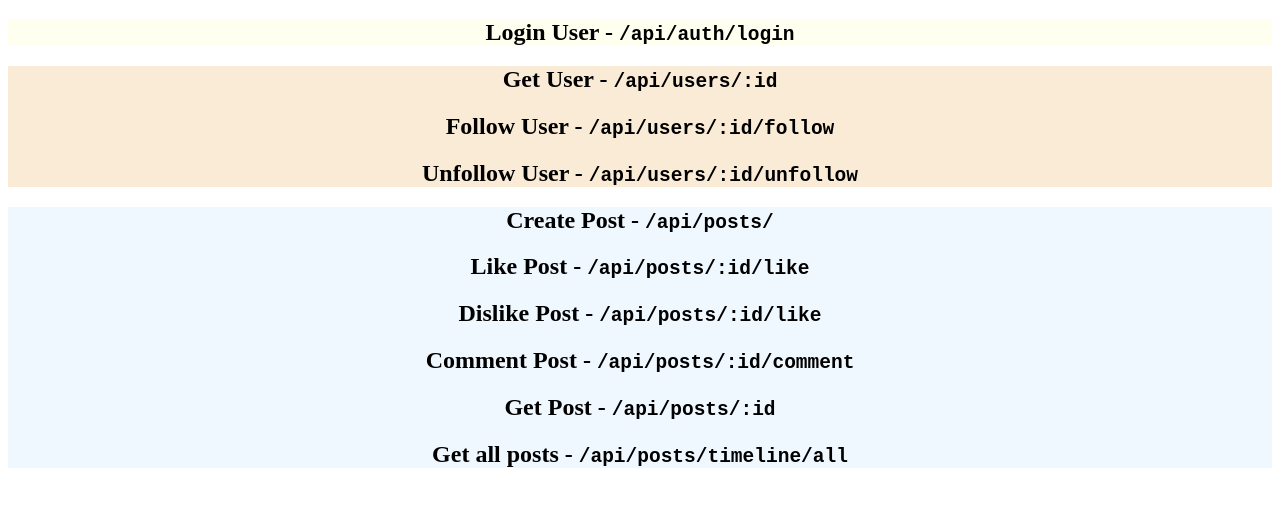
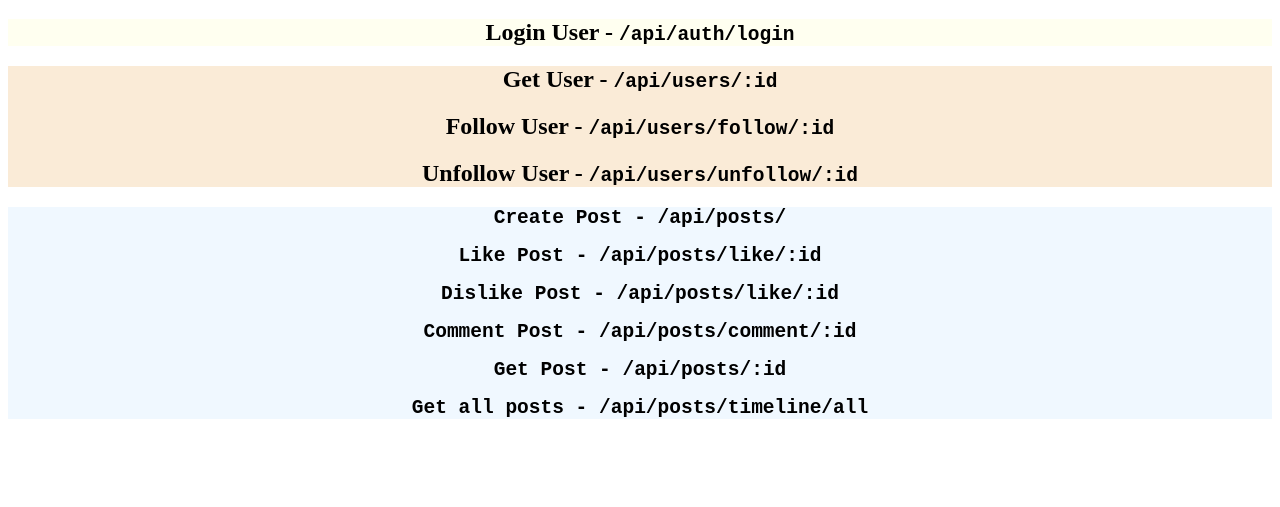
Before and after one commit to manavdesai27/social-rest-api, a website: page index.html in a window 1280 px wide. Shown: the part 61-568 px from the top of the page. Drawn offline with Linux system fonts and the light colour scheme.

Commit message:
change in homepage

```diff
--- a/index.html
+++ b/index.html
@@ -1,11 +1,13 @@
 <!DOCTYPE html>
 <html lang="en">
+
 <head>
     <meta charset="UTF-8">
     <meta http-equiv="X-UA-Compatible" content="IE=edge">
     <meta name="viewport" content="width=device-width, initial-scale=1.0">
     <title>Document</title>
 </head>
+
 <body style="text-align: center;">
     <div>
         <h1 style="align-items: center;">Social Media API ReadMe</h1>
@@ -14,17 +16,18 @@
         </div>
         <div style="padding: 20; margin: 10; background-color: antiquewhite;">
             <h2>Get User - <code>/api/users/:id</code></h2>
-            <h2>Follow User - <code>/api/users/:id/follow</code></h2>
-            <h2>Unfollow User - <code>/api/users/:id/unfollow</code></h2>
+            <h2>Follow User - <code>/api/users/follow/:id</code></h2>
+            <h2>Unfollow User - <code>/api/users/unfollow/:id<code></h2>
         </div>
         <div style="padding: 20; margin: 10; background-color: aliceblue;">
             <h2>Create Post - <code>/api/posts/</code></h2>
-            <h2>Like Post - <code>/api/posts/:id/like</code></h2>
-            <h2>Dislike Post - <code>/api/posts/:id/like</code></h2>
-            <h2>Comment Post - <code>/api/posts/:id/comment</code></h2>
+            <h2>Like Post - <code>/api/posts/like/:id</code></h2>
+            <h2>Dislike Post - <code>/api/posts/like/:id</code></h2>
+            <h2>Comment Post - <code>/api/posts/comment/:id</code></h2>
             <h2>Get Post - <code>/api/posts/:id</code></h2>
             <h2>Get all posts - <code>/api/posts/timeline/all</code></h2>
         </div>
     </div>
 </body>
+
 </html>
```
